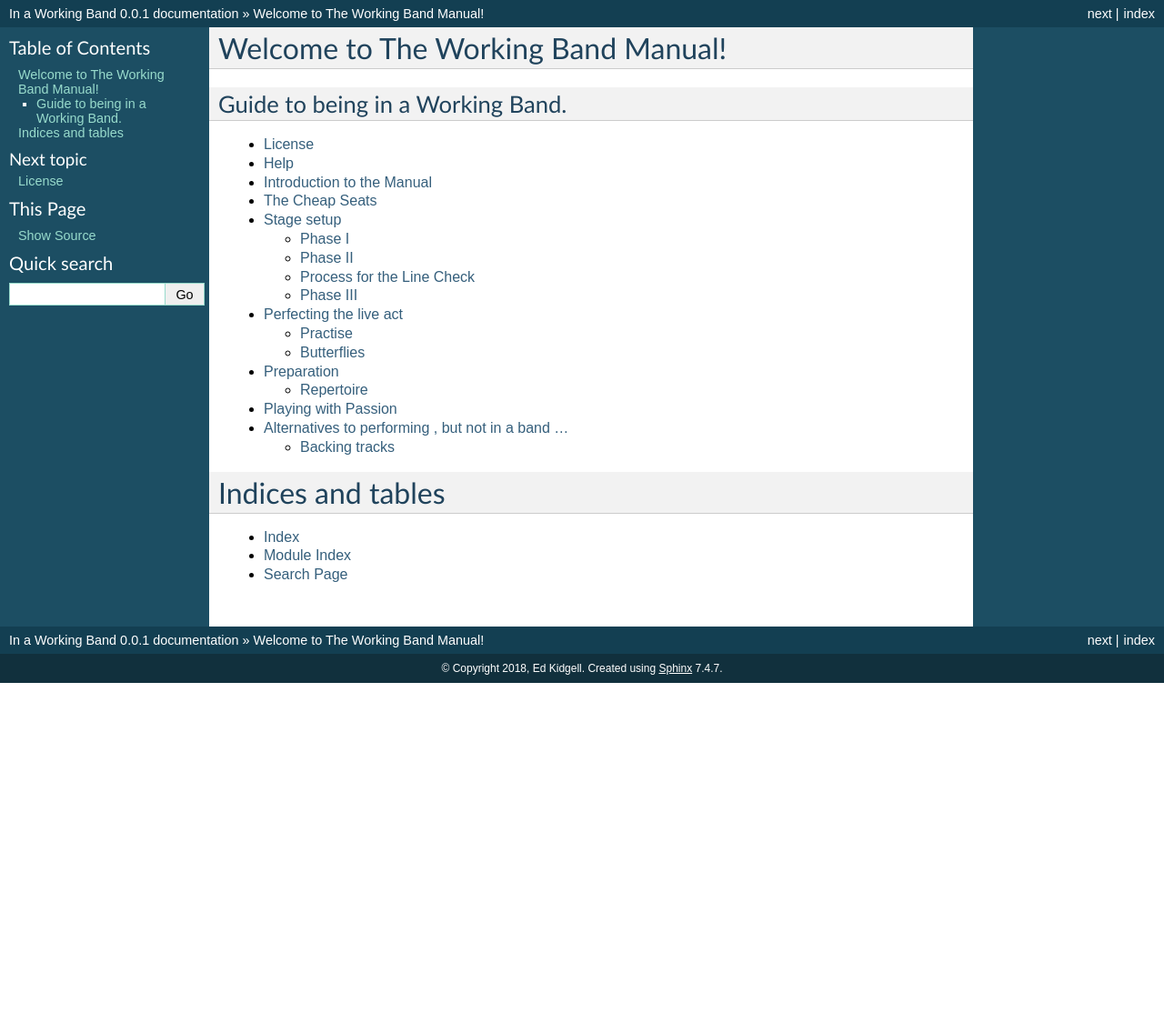
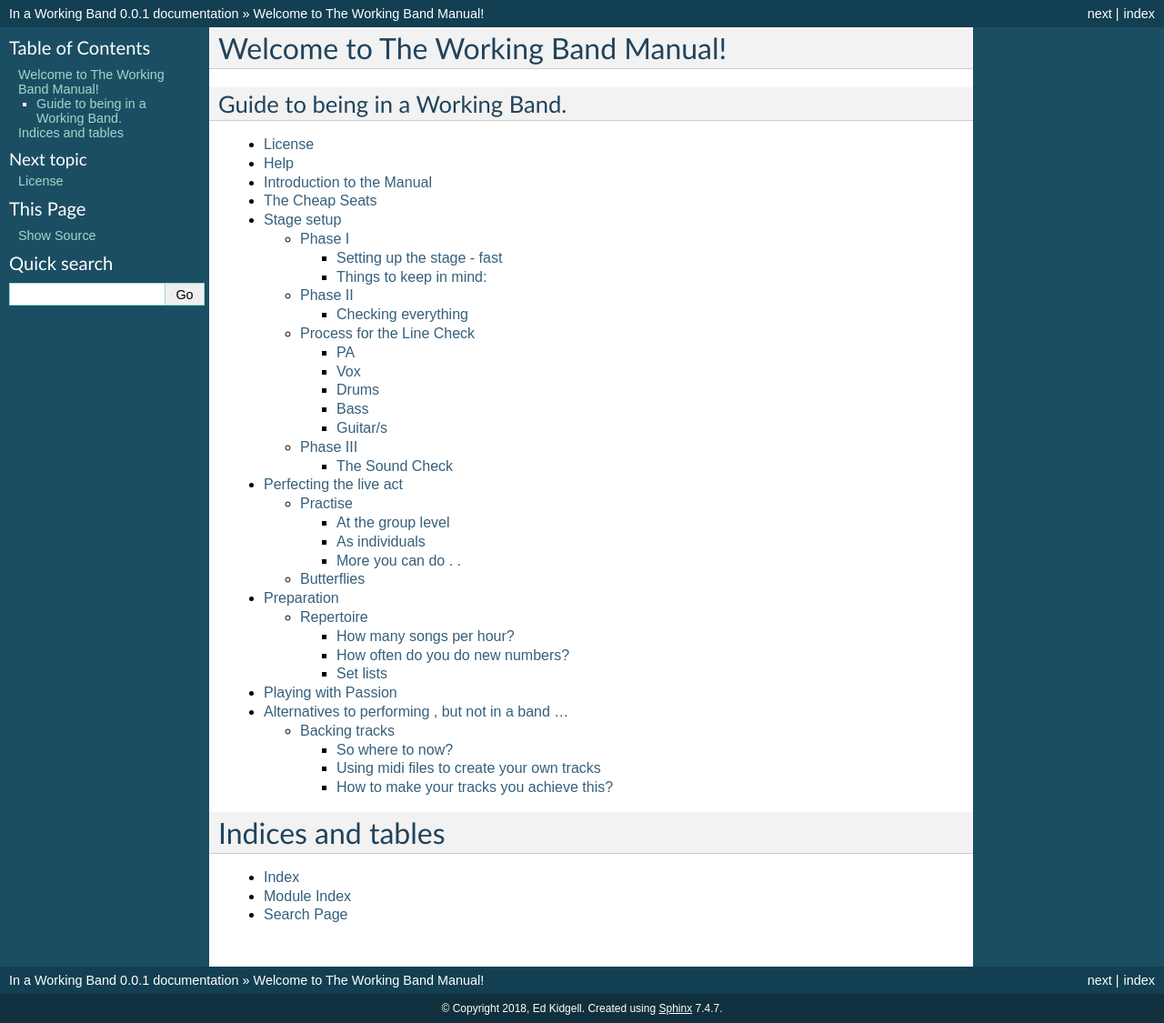
Before and after one commit to flakjakk/working-band, a Sphinx documentation site: the page built from docs/source/index.rst, in a window 1280 px wide. Shown: the whole page at 91% size. Built offline with Sphinx 7.4.7, drawn with Linux system fonts in a browser that asks for light colours; before the commit the page ends 900 px from its top, so only the background shows below that.

Commit message:
Revert "Random changes for effect"
This reverts commit 170053c875b69064fef1e24af1c055e2b43c50e6.

```diff
--- a/docs/source/conf.py
+++ b/docs/source/conf.py
@@ -113,7 +113,7 @@ latex_elements = {
     #
     # 'papersize': 'letterpaper',
 
-	'extraclassoptions': ',openany,oneside', 'babel' : '\\usepackage[polish]{babel}'
+	# 'extraclassoptions': ',openany,oneside', 'babel' : '\\usepackage[polish]{babel}'
 
     # The font size ('10pt', '11pt' or '12pt').
     #
@@ -132,7 +132,7 @@ latex_elements = {
 # (source start file, target name, title,
 #  author, documentclass [howto, manual, or own class]).
 latex_documents = [
-    (master_doc, 'working-band.tex', 'working-band Documentation',
+    (master_doc, 'working-band.tex', 'Working Band Documentation',
      'Ed Kidgell', 'manual'),
 ]
 
@@ -142,7 +142,7 @@ latex_documents = [
 # One entry per manual page. List of tuples
 # (source start file, name, description, authors, manual section).
 man_pages = [
-    (master_doc, 'working-band', 'working-band Documentation',
+    (master_doc, 'working-band', 'Working Band Documentation',
      [author], 1)
 ]
 
@@ -153,7 +153,7 @@ man_pages = [
 # (source start file, target name, title, author,
 #  dir menu entry, description, category)
 texinfo_documents = [
-    (master_doc, 'working-band', 'working-band Documentation',
+    (master_doc, 'working-band', 'Working Band Documentation',
      author, 'working-band', 'One line description of project.',
      'Miscellaneous'),
 ]
--- a/docs/source/index.rst
+++ b/docs/source/index.rst
@@ -5,7 +5,7 @@ Guide to being in a Working Band.
 ^^^^^^^^^^^^^^^^^^^^^^^^^^^^^^^^^
 
 .. toctree::
-   :maxdepth: 2
+   :maxdepth: 3
 
    license
    help
--- a/docs/source/stagesetup.rst
+++ b/docs/source/stagesetup.rst
@@ -2,7 +2,7 @@ Stage setup
 ===========
 
 .. toctree::
-   :maxdepth: 2
+   :maxdepth: 3
 
    phase1
    phase2
```
